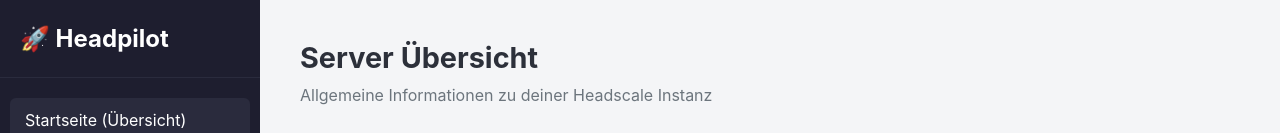
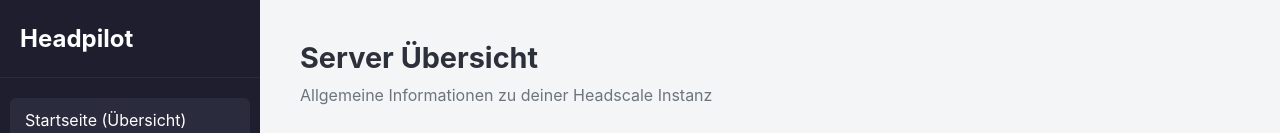
Before and after one commit to eliasosarumwense/headpilot, a website: page public/index.html in a window 1280 px wide. Shown: the top 133 px of the page. Drawn offline with Linux system fonts and the light colour scheme; no server answers.

Commit message:
style: fixed style

```diff
--- a/public/index.html
+++ b/public/index.html
@@ -10,7 +10,7 @@
 
     <aside class="sidebar">
         <div class="sidebar-top">
-            <div class="sidebar-header">🚀 Headpilot</div>
+            <div class="sidebar-header">Headpilot</div>
             <ul class="nav-links">
                 <li><a href="#" id="nav-dashboard" onclick="loadView('dashboard')">Startseite (Übersicht)</a></li>
                 <li><a href="#" id="nav-nodes" onclick="loadView('nodes')">Geräte (Nodes)</a></li>
```
